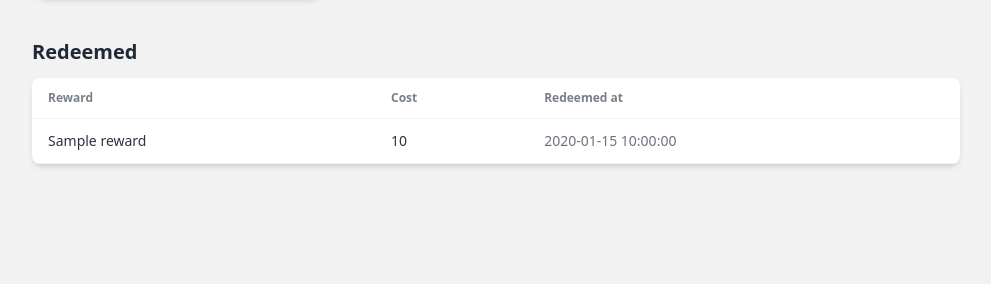
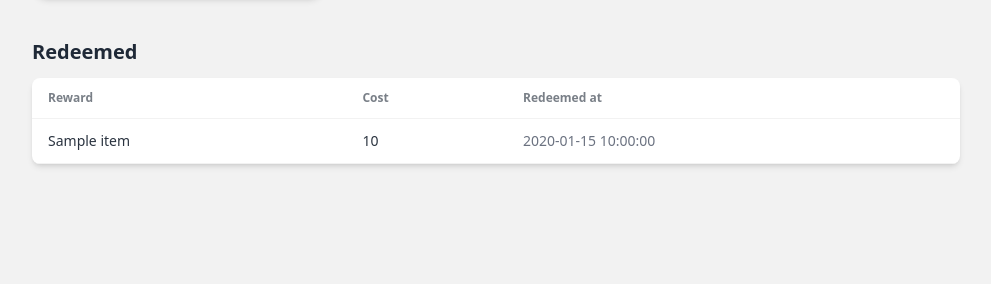
Before and after one commit to EAST-Student-Incentive-System/App, a Flask app: template App/templates/student_rewards.html in a window 1280 px wide. Shown: the part 878-1162 px from the top of the page, without its empty margins (144-1135 px from the left). Run offline with Flask 3, Linux system fonts and the light colour scheme; tables that the repository leaves empty hold one stand-in row (values such as "Sample post"); the template is opened without the code that fills it: values that come from a table or form of the project are taken from there, most other values are stand-ins (such as "Sample title", 1, 10 or a date in 2020); grey boxes marked "Sample" are stand-in pictures; some libraries are stand-ins or nearby versions.

Commit message:
Minor fixes to resolve wgsi error

```diff
--- a/App/controllers/redeemedReward.py
+++ b/App/controllers/redeemedReward.py
@@ -1,10 +1,10 @@
-from App.models import Reward, Student
+from App.models import Reward, Student, RedeemedReward
 from App.database import db
 
 
 def view_redeemed_rewards(student_id):
     student = Student.query.get(student_id)
-
     if not student:
         return None
-    return student.redeemed_rewards
+    # Return ORM objects directly
+    return RedeemedReward.query.filter_by(student_id=student_id).all()
--- a/App/templates/layout.html
+++ b/App/templates/layout.html
@@ -67,7 +67,10 @@
   </a>
   <a href="{{ url_for('user_views.student_history_page', student_id=user.id) }}" class="btm-nav-item">
     History
-  </a>
+  <a href="{{ url_for('reward_student_views.student_rewards_page') }}" class="btm-nav-item">
+    Rewards
+</a>
+
 </div>
 {% endif %}
 
--- a/App/templates/student_rewards.html
+++ b/App/templates/student_rewards.html
@@ -200,11 +200,10 @@
           <tbody>
             {% for item in redeemed %}
               <tr>
-                <td class="font-medium">{{ item.reward.name }}</td>
-                <td>{{ item.reward.pointCost }}</td>
-                <td class="text-sm text-gray-500">
-                  {{ item.redeemedAt }}
-                </td>
+                <td class="font-medium">{{ item['rewardName'] }}</td>
+                <td>{{ item['pointCost'] }}</td>
+                <td class="text-sm text-gray-500">{{ item['redeemedAt'] }}</td>
+
               </tr>
             {% endfor %}
           </tbody>
```
Also changed, not shown: App/controllers/rewards.py (+6 -4 lines).
